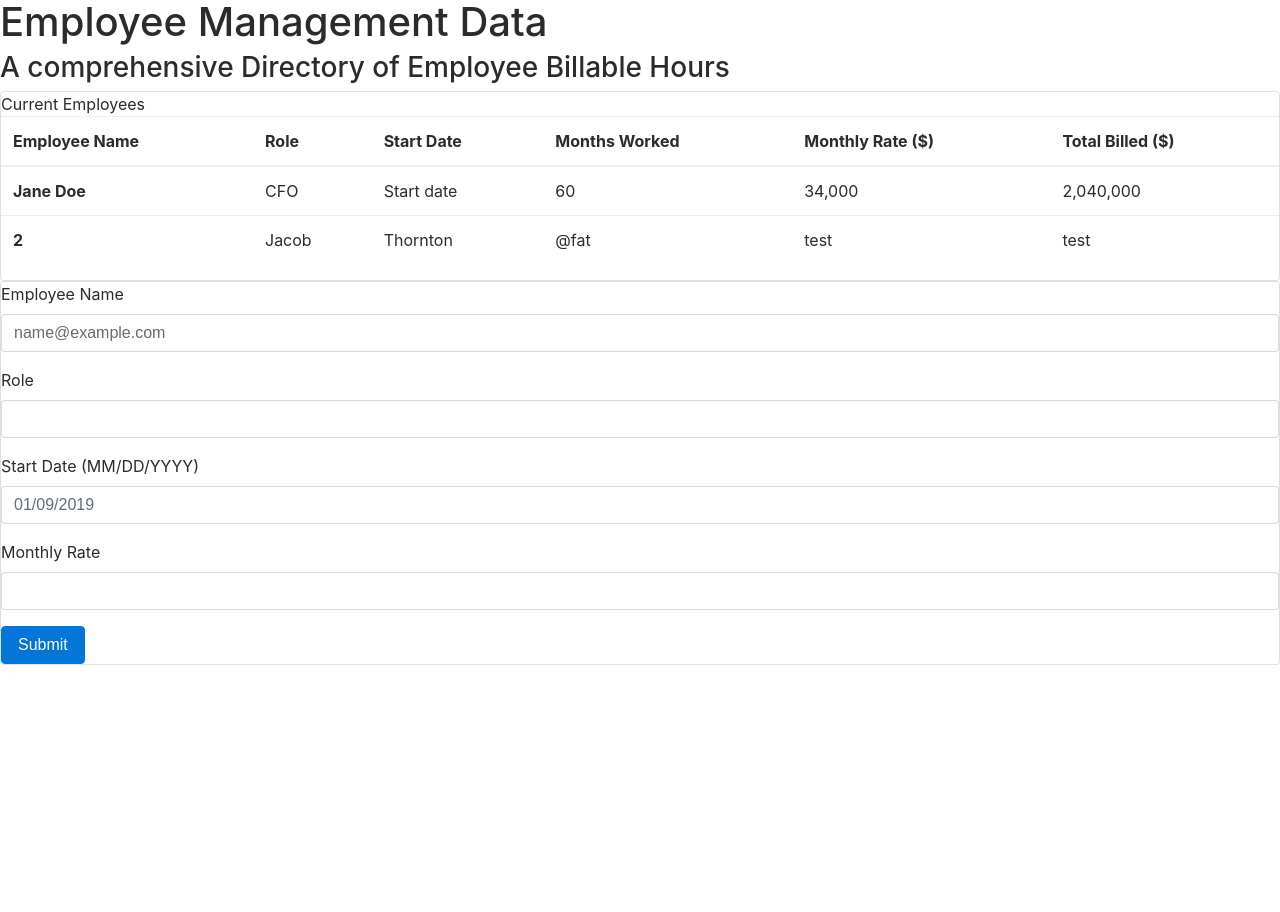
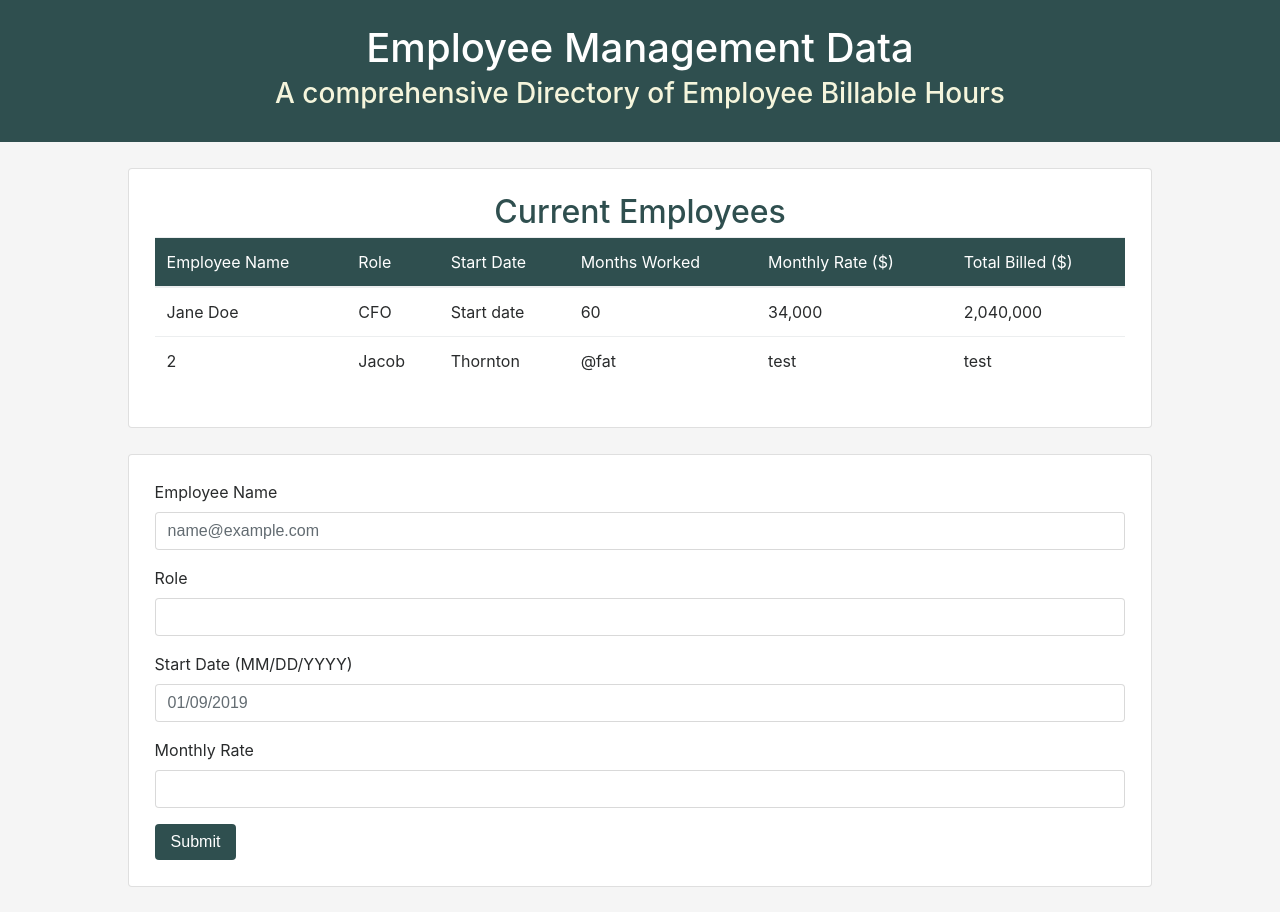
Before and after one commit to Jbambei/FirebaseTimesheet, a plain HTML site: page index.html in a window 1280 px wide. Before the commit the page ends 800 px from the top, so only its background shows below. Drawn offline with nearby package versions, Linux system fonts and the light colour scheme; a script that the page names is missing.

Commit message:
Please work

```diff
--- a/assets/css/style.css
+++ b/assets/css/style.css
@@ -0,0 +1,38 @@
+#header{
+    background-color: darkslategray;
+    text-align: center;
+    padding: 2%;
+}
+h1{
+    color: white;
+}
+
+h3{
+    text-align: center;
+    color: beige;
+}
+
+h2{
+    text-align: center;
+    color: darkslategray;
+}
+body{
+    background-color: whitesmoke;
+}
+.card{
+    margin: 2% 10% 2% 10%;
+    padding: 2%;
+}
+
+thead {
+    background-color: darkslategray;
+    text-align: center;
+    padding: 2%;
+    color: white;
+
+}
+
+#submit {
+    background-color: darkslategray;
+    border: none;
+}
--- a/index.html
+++ b/index.html
@@ -5,6 +5,7 @@
             Employee Time Sheet
         </title>
         <meta name="viewport" content="width=device-width, initial-scale=1.0">
+        <link rel="stylesheet" href="./assets/css/reset.css" />
         <link rel="stylesheet" href="https://maxcdn.bootstrapcdn.com/bootstrap/4.0.0-alpha.6/css/bootstrap.min.css" integrity="sha384-rwoIResjU2yc3z8GV/NPeZWAv56rSmLldC3R/AZzGRnGxQQKnKkoFVhFQhNUwEyJ" crossorigin="anonymous">
         <link rel="stylesheet" href="./assets/css/style.css" />
         <script src="https://www.gstatic.com/firebasejs/5.10.0/firebase.js"></script>
@@ -20,7 +21,7 @@
             </div>
             <div class="card">
                     <div class="card-body">
-                        Current Employees
+                        <h2>Current Employees</h2>
                         <table id="CurrentEmployees" class="table">
                                 <thead>
                                     <tr>
@@ -34,7 +35,7 @@
                                 </thead>
                                 <tbody>
                                     <tr>
-                                    <th scope="row">Jane Doe</th>
+                                    <td scope="row">Jane Doe</td>
                                     <td>CFO</td>
                                     <td>Start date</td>
                                     <td>60</td>
@@ -42,7 +43,7 @@
                                     <td>2,040,000</td>
                                     </tr>
                                     <tr>
-                                    <th scope="row">2</th>
+                                    <td scope="row">2</td>
                                     <td>Jacob</td>
                                     <td>Thornton</td>
                                     <td>@fat</td>
@@ -73,7 +74,7 @@
                                   <label for="rate-input">Monthly Rate</label>
                                   <input type="text" class="form-control" id="rate-input"></textarea>
                                 </div>
-                                <button type="submit" class="btn btn-primary">Submit</button>
+                                <button type="submit" id="submit" class="btn btn-primary">Submit</button>
                               </form>
 
                 </div>
```
Also changed, not shown: 1 other file.
